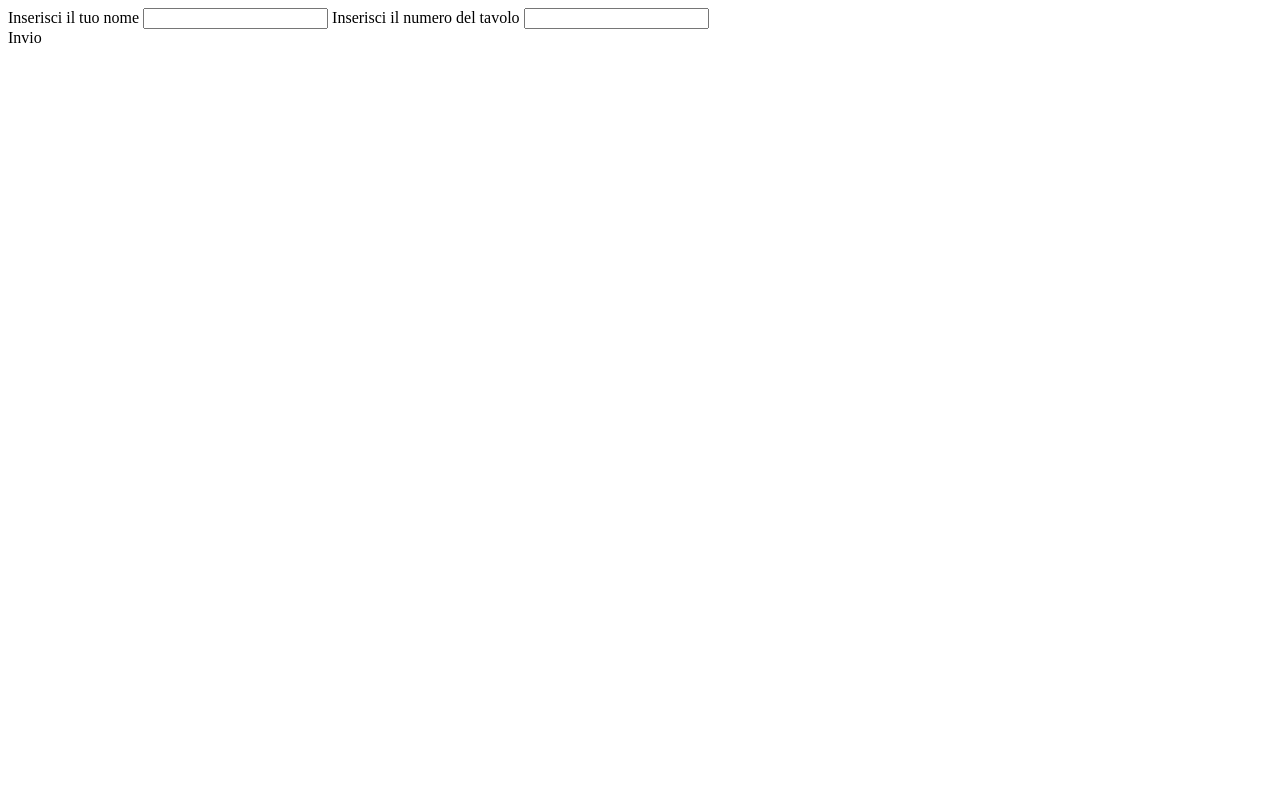
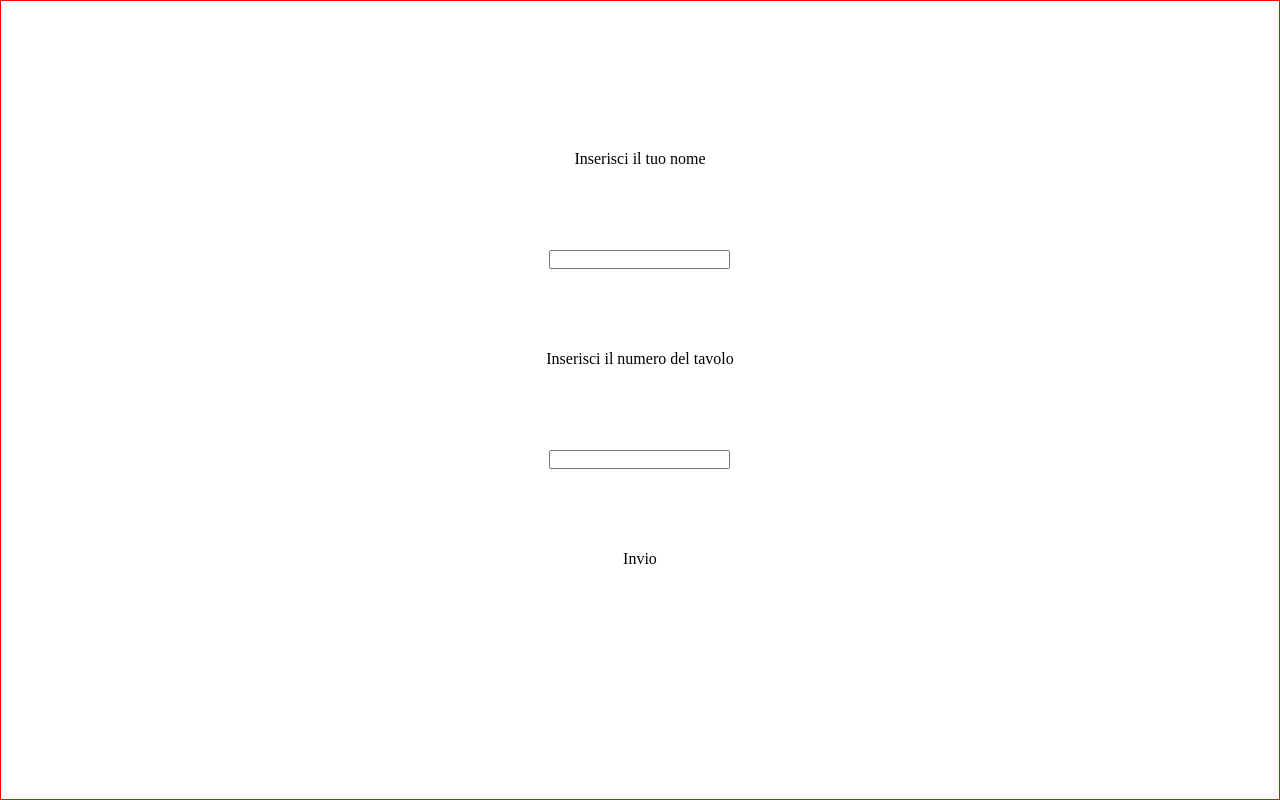
Before and after one commit to rikyking/Hamburger, a plain HTML site: page index.html in a window 1280 px wide. Drawn offline with Linux system fonts and the light colour scheme.

Commit message:
Modifiche CSS

```diff
--- a/index.html
+++ b/index.html
@@ -7,13 +7,25 @@
    <title>Hamburger</title>
 </head>
 <body>
+   <div class="wrapper">
+      <div class="input">
          <label for="">Inserisci il tuo nome</label>
          <input type="text" id="nome">
          <label for="">Inserisci il numero del tavolo</label>
          <input type="text" id="tavolo">
+
          <div id="sub">Invio</div>
 
          <h1 id="dati"></h1>
+      </div>
+   </div>
+
+
+
+
+
+
+
    <script src="script.js"></script>
 </body>
 </html>
--- a/style.css
+++ b/style.css
@@ -0,0 +1,28 @@
+*{
+    margin: 0;
+    padding: 0;
+    box-sizing: border-box;
+}
+
+
+
+.wrapper{
+    max-width: 1400px;
+    border: 1px solid red;
+    margin: 0 auto;
+    height: 100vh;
+    display: flex;
+    justify-content: center;
+    align-items: center;
+
+}
+
+
+.input{
+    display: flex;
+    align-items: center;
+    flex-direction: column;
+    justify-content: space-between;
+    height: 500px;
+
+}
```
Lines whose indentation alone changed are shown as unchanged.
